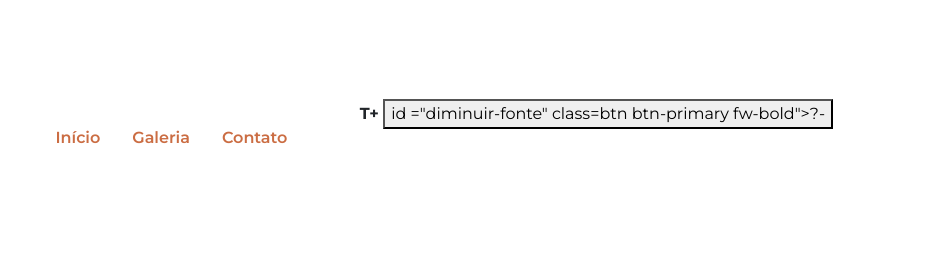
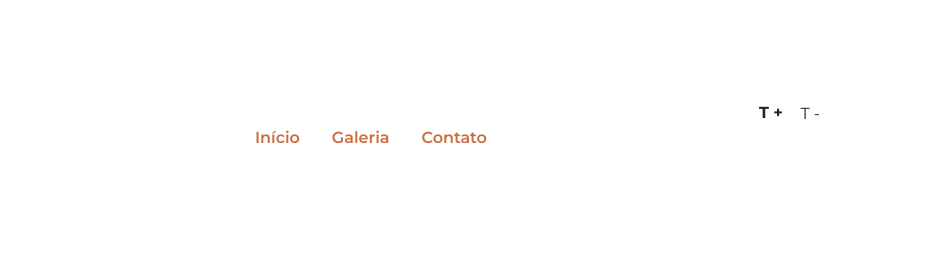
Before and after one commit to colly1/site-raczynskinha, a plain HTML site: page index.html in a window 1280 px wide. Shown: the top 273 px of the page, 352-1280 px from the left. Drawn offline with nearby package versions, Linux system fonts and the light colour scheme; a script that the page names is missing.

Commit message:
atualiza

```diff
--- a/index.html
+++ b/index.html
@@ -22,8 +22,9 @@
                 <li class="nav-item"><a class="nav-link" href="#contato">Contato</a></li>
            </ul>
            <div id="acessibilidade class= menu -acessibilidade"
-           <button id="aumentar-fonte"class=" btn btn - primary fw-bold"> T+</button>
-           <button> id ="diminuir-fonte" class=btn btn-primary fw-bold">?-</button> </div>
+           <button id="aumentar-fonte"class=" btn btn - primary fw-bold">T +</button>
+           <button id ="diminuir-fonte" class=btn btn-primary fw-bold">T -</button>
+        </div>
         </nav>
 
     </header>
```
